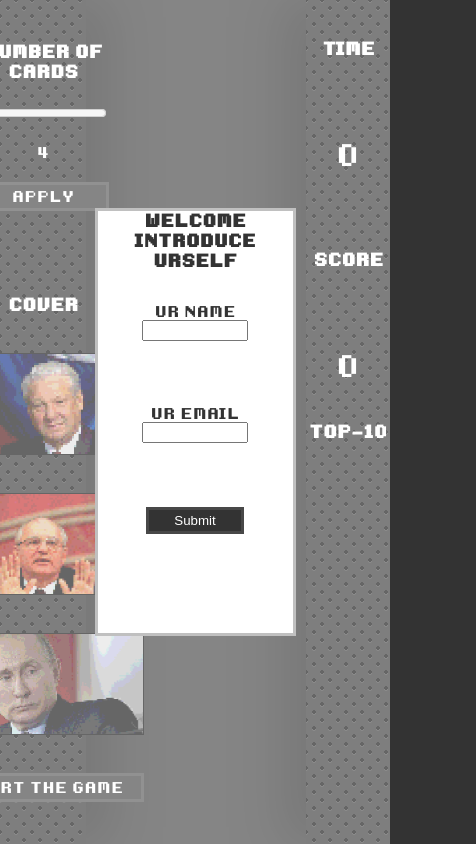
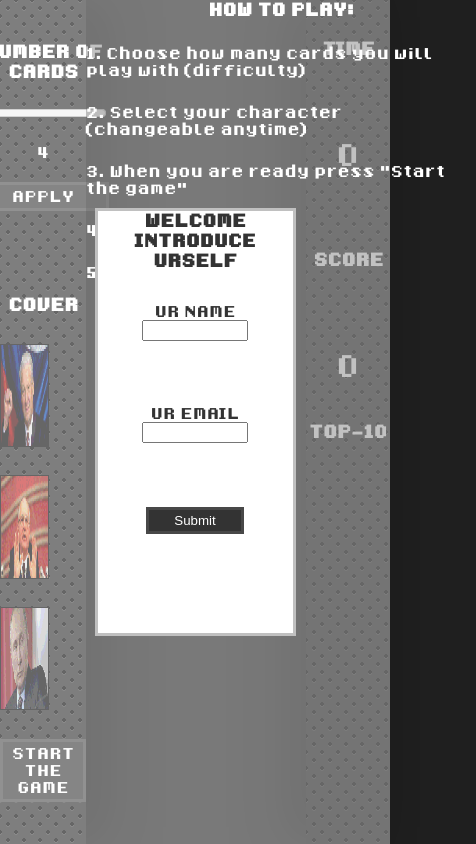
Before and after one commit to Timikcool/match-match-game, a plain HTML site: page index.html in a window 390 px wide. Shown: the whole page, 476 px wide, since content can reach past the window. Drawn offline with Linux system fonts and the light colour scheme.

Commit message:
Модальное окно с правилами игры, более адаптивная вёрстка (приводит к искажению изображений)

```diff
--- a/assets/scripts/app.js
+++ b/assets/scripts/app.js
@@ -46,6 +46,7 @@ if (results) {
 let startGameButton = document.querySelector('.start-the-game-button');
 let timeKeeper = 0;
 startGameButton.addEventListener('click', () => {
+    globalWrapper.removeChild(document.querySelector('.game-rules-wrapper'));
     let intervalId = setInterval(() => {
         timeKeeper++;
         document.querySelector('.time-keeper').textContent++;
@@ -62,7 +63,8 @@ window.onload = () => {
     welcomeMessageWrapper.appendChild(welcomeMessageAlert);
     globalWrapper.appendChild(welcomeMessageWrapper);
 
-    function login(name, email) {
+
+    function succesfullLogin(name, email) {
         globalWrapper.removeChild(welcomeMessageWrapper);
         window.localStorage.setItem('userName', name);
         window.localStorage.setItem('userEmail', email);
@@ -72,7 +74,7 @@ window.onload = () => {
         let name = form.elements.name.value;
         let email = form.elements.email.value;
 
-        login(name, email);
+        succesfullLogin(name, email);
     }
 }
 
--- a/assets/style/main.css
+++ b/assets/style/main.css
@@ -71,6 +71,26 @@ label {
     width: 25vw;
     display: block;
 }
+/*              RULES PAGE               */
+
+.game-rules-wrapper{
+    background: rgba(0, 0, 0, 0.4);
+    width: 100%;
+    height: 100%;
+    position: absolute;
+    top: 0;
+    left: 22%;
+    right: 22%;
+    z-index: 9999;
+}
+
+.game-rules-message{
+    height: 100%;
+    position: absolute;
+    color: white;
+    text-align: left;
+}
+
 
 /*              GAME AND UI              */
 
@@ -164,8 +184,8 @@ label {
 }
 
 .card {
-    height: 100px;
-    width: 200px;
+    height: 12vh;
+    width: 12vw;
     border: 1px solid black;
     transition: opacity 1s linear;
 }
@@ -341,15 +361,15 @@ label {
 
 .cover-boris {
     background: url(../img/covers/boris.jpg);
-    background-size: cover;
+    background-size: 100% 100%;
 }
 
 .cover-mihail {
     background: url(../img/covers/mihail.jpg);
-    background-size: cover;
+    background-size: 100% 100%;
 }
 
 .cover-vladimir {
     background: url(../img/covers/vladimir.jpg);
-    background-size: cover;
+    background-size: 100% 100%;
 }
--- a/index.html
+++ b/index.html
@@ -29,6 +29,17 @@
                 </form>
             </div>
         </div>
+        <div class="game-rules-wrapper">
+        <div class="game-rules-message">
+                <h2>HOW TO PLAY:</h2>
+                <p>1. Choose how many cards you will play with (difficulty)</p>
+                   <p> 2. Select your character (changeable anytime) </p>
+                    <p>3. When you are ready press "Start the game" </p>
+                  <p > 4. ??? </p>
+                   <p>5. ENJOY
+                </p>
+            </div>
+            </div>
         <section class="game-section">
             <div class="left-ui">
                 <section class="number-of-cards-section">
@@ -52,9 +63,11 @@
                     <a href="#" class="start-the-game-button button">START THE GAME</a>
                 </section>
             </div>
+
             <section class="game-field-section">
 
             </section>
+
             <div class="right-ui">
                 <section class="time-section">
                     <h2>TIME</h2>
```
